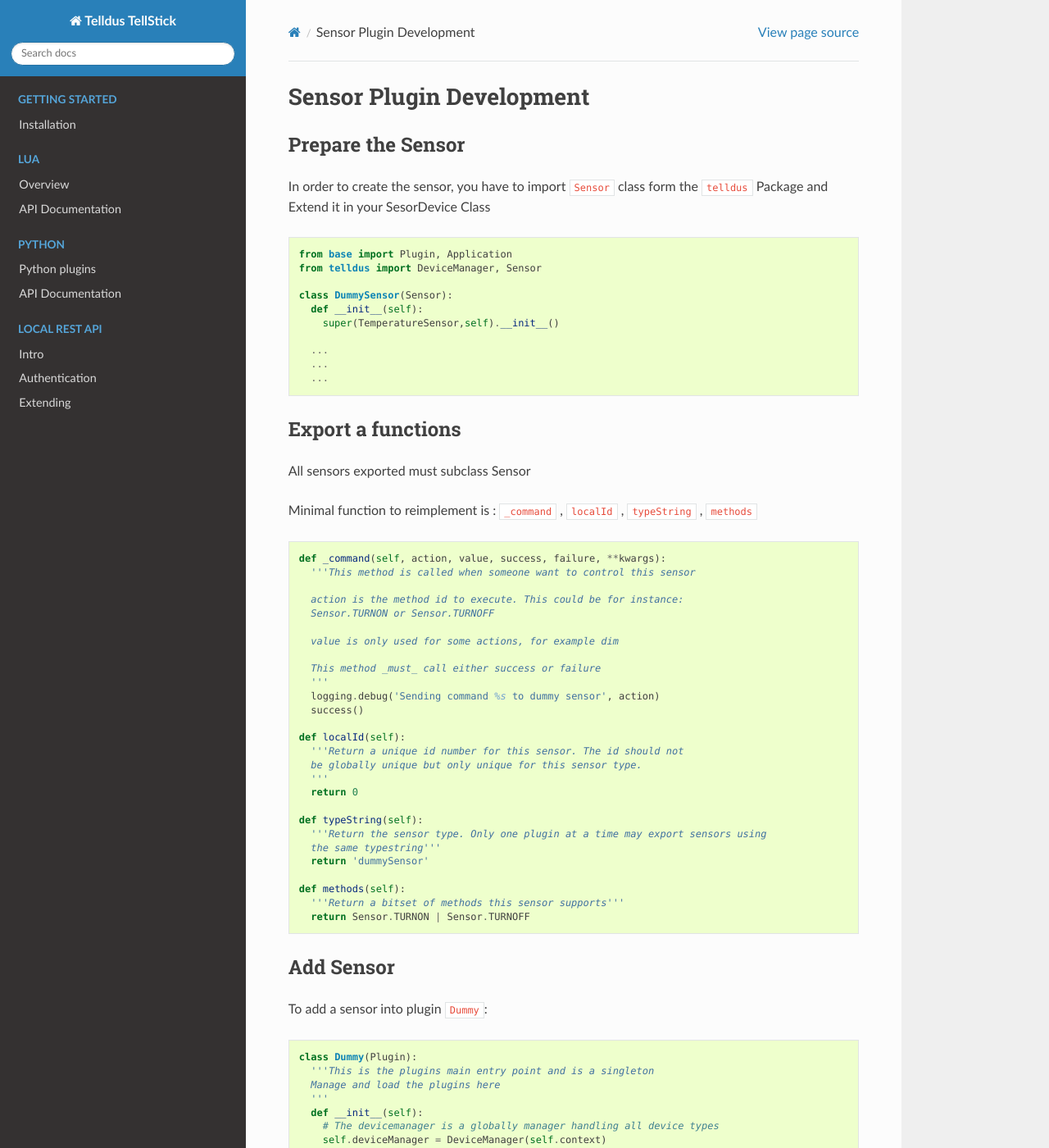
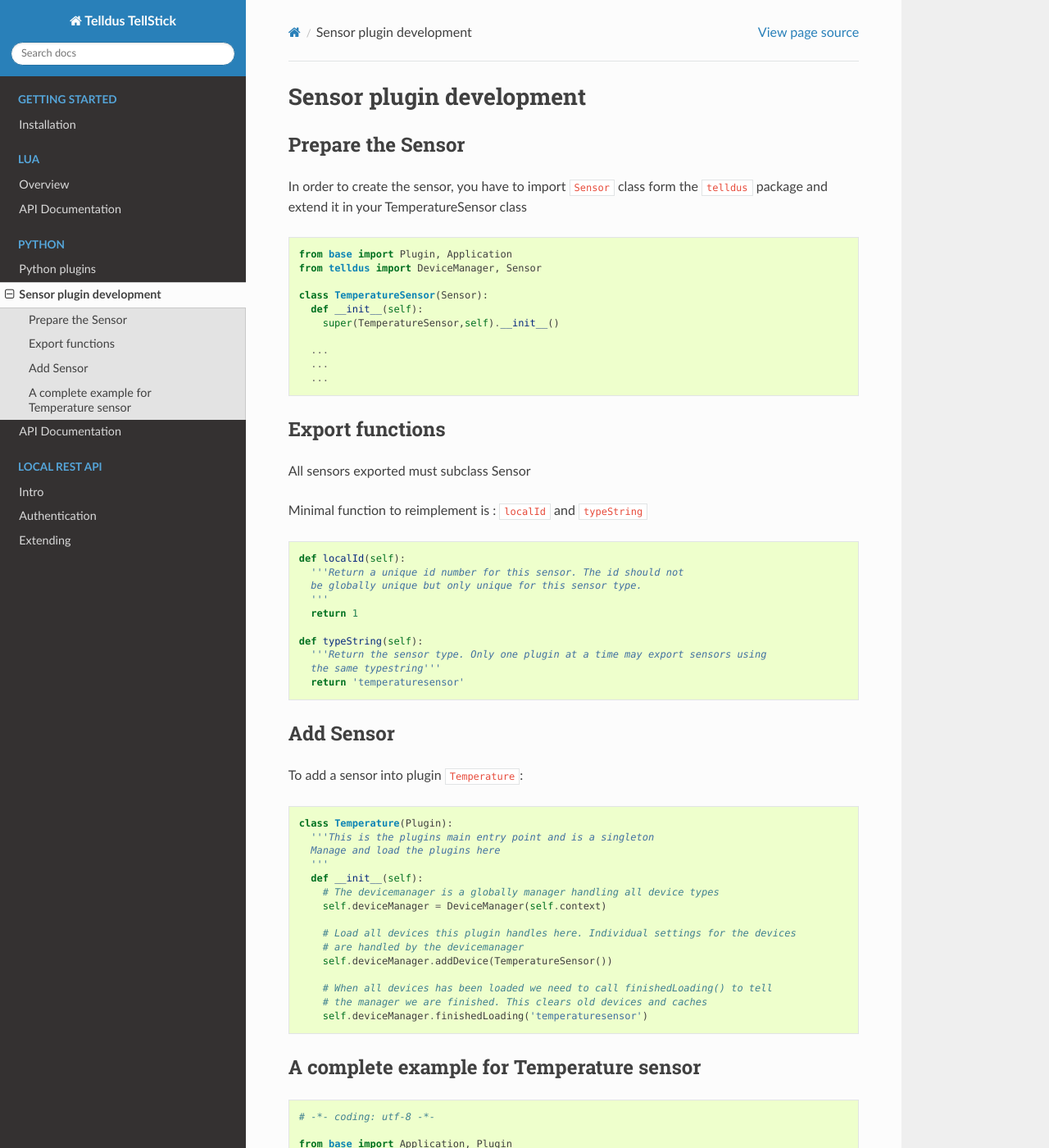
Before and after one commit to telldus/tellstick-server, a Sphinx documentation site: the page built from docs/python/sensor.rst, in a window 1280 px wide and 1400 px high. Shown: the whole window at 82% size. Built offline with Sphinx 7.4.7 and the Read the Docs theme 2.0.0, drawn with Linux system fonts in a browser that asks for light colours; the version number could not be read and is left out; some of the changed text lies outside the part shown.

Commit message:
Update the temperature example documentation

```diff
--- a/docs/index.rst
+++ b/docs/index.rst
@@ -58,6 +58,7 @@ Lua codes works by signals from the server triggers the execution.
    :maxdepth: 2
 
    python/intro
+   python/sensor
    python/reference
 
 .. toctree::
--- a/docs/python/sensor.rst
+++ b/docs/python/sensor.rst
@@ -1,19 +1,19 @@
-Sensor Plugin Development
+Sensor plugin development
 =========================
 
 
 Prepare the Sensor
 ##################
 
-In order to create the sensor, you have to import ``Sensor`` class form the ``telldus`` Package
-and Extend it in your SesorDevice Class
+In order to create the sensor, you have to import ``Sensor`` class form the ``telldus`` package
+and extend it in your TemperatureSensor class
 
 .. code::
 
   from base import Plugin, Application
   from telldus import DeviceManager, Sensor
 
-  class DummySensor(Sensor):
+  class TemperatureSensor(Sensor):
     def __init__(self):
       super(TemperatureSensor,self).__init__()
 
@@ -21,58 +21,39 @@ and Extend it in your SesorDevice Class
     ...
     ...
 
-Export a functions
-##################
+Export functions
+################
 
 All sensors exported must subclass Sensor
 
 Minimal function to reimplement is :
-``_command`` ,
-``localId`` ,
-``typeString`` ,
-``methods``
+``localId`` and
+``typeString``
 
 .. code::
-
-  def _command(self, action, value, success, failure, **kwargs):
-    '''This method is called when someone want to control this sensor
-
-    action is the method id to execute. This could be for instance:
-    Sensor.TURNON or Sensor.TURNOFF
-
-    value is only used for some actions, for example dim
-
-    This method _must_ call either success or failure
-    '''
-    logging.debug('Sending command %s to dummy sensor', action)
-    success()
 
   def localId(self):
     '''Return a unique id number for this sensor. The id should not
     be globally unique but only unique for this sensor type.
     '''
-    return 0
+    return 1
 
   def typeString(self):
     '''Return the sensor type. Only one plugin at a time may export sensors using
     the same typestring'''
-    return 'dummySensor'
-
-  def methods(self):
-    '''Return a bitset of methods this sensor supports'''
-    return Sensor.TURNON | Sensor.TURNOFF
+    return 'temperaturesensor'
 
 
 
 Add Sensor
 ##########
 
-To add a sensor into plugin ``Dummy``:
+To add a sensor into plugin ``Temperature``:
 
 
 .. code::
 
-  class Dummy(Plugin):
+  class Temperature(Plugin):
     '''This is the plugins main entry point and is a singleton
     Manage and load the plugins here
     '''
@@ -82,23 +63,20 @@ To add a sensor into plugin ``Dummy``:
 
       # Load all devices this plugin handles here. Individual settings for the devices
       # are handled by the devicemanager
-      self.deviceManager.addDevice(DummySensor())
+      self.deviceManager.addDevice(TemperatureSensor())
 
       # When all devices has been loaded we need to call finishedLoading() to tell
       # the manager we are finished. This clears old devices and caches
-      self.deviceManager.finishedLoading('dummySensor')
+      self.deviceManager.finishedLoading('temperaturesensor')
 
 
 
-A complete example for Temprature sensor
-########################################
+A complete example for Temperature sensor
+#########################################
 
 .. code::
 
   # -*- coding: utf-8 -*-
-
-  import math
-  import time
 
   from base import Application, Plugin
   from telldus import DeviceManager, Sensor
```
